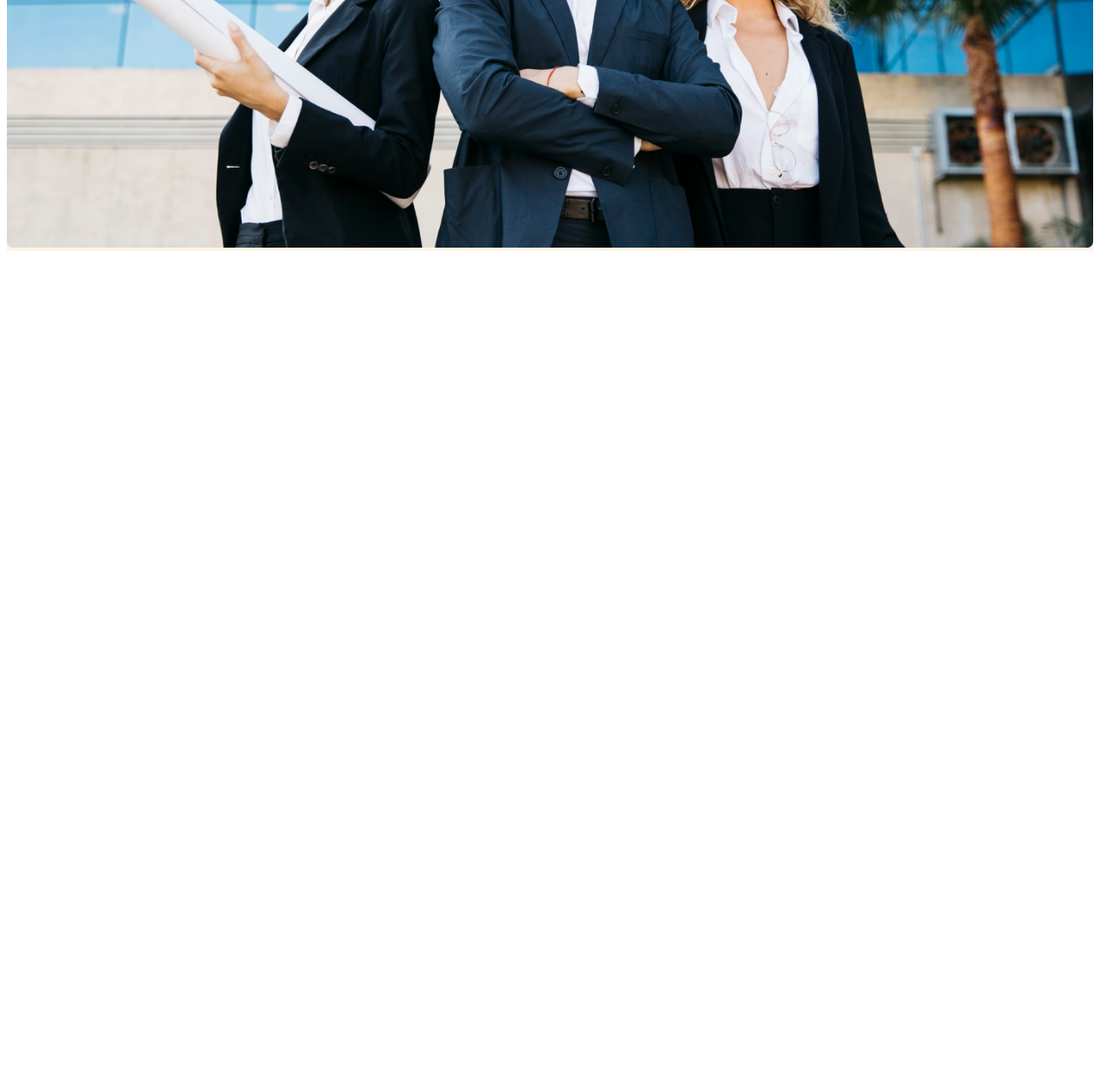
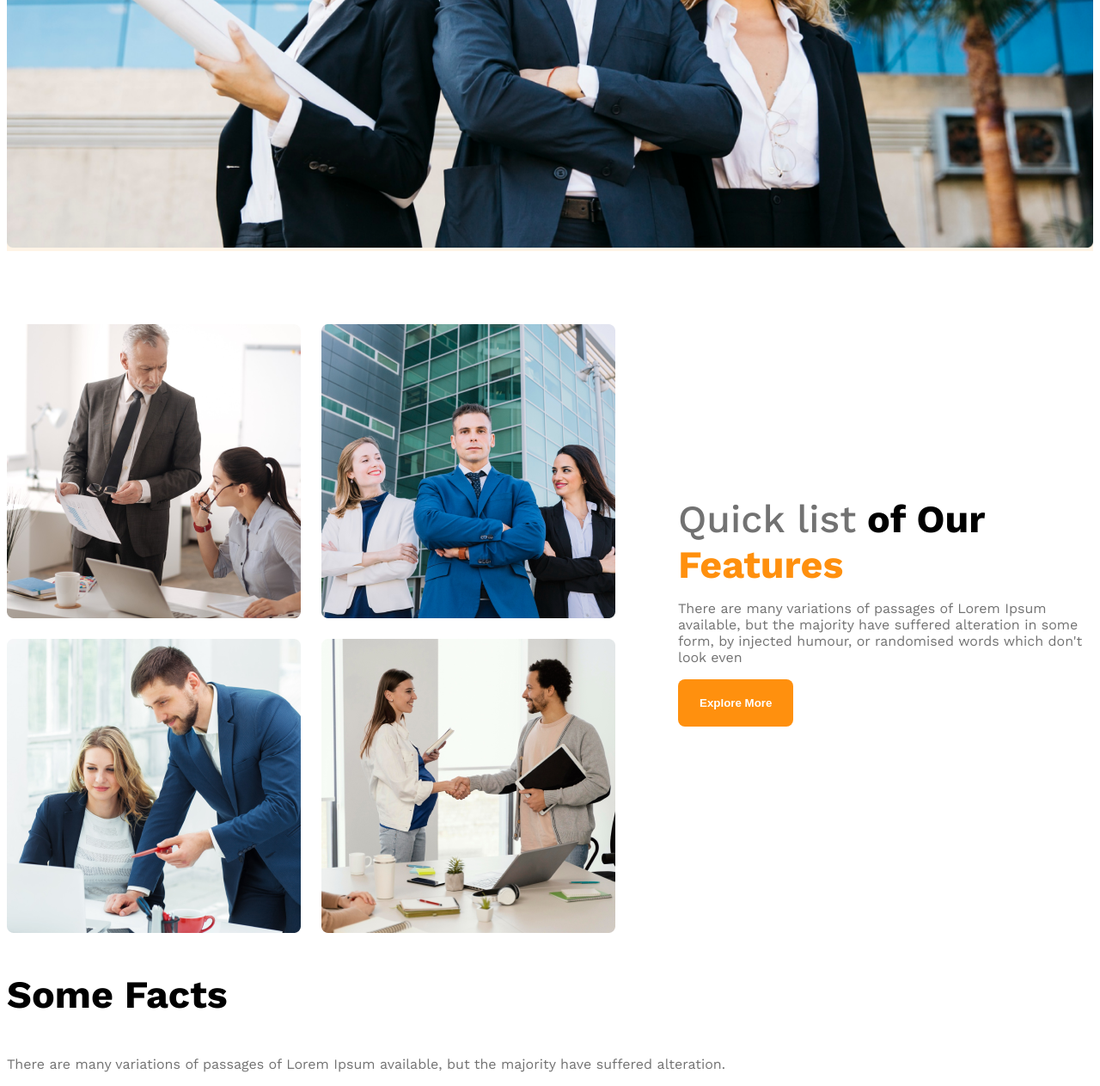
Before and after one commit to Mashrafi55/g3-architect-website, a plain HTML site: page index.html in a window 1280 px wide. Shown: the part 874-2137 px from the top of the page at 86% size. Before the commit the page ends 1174 px from the top, so only its background shows below. Drawn offline with nearby package versions, Linux system fonts and the light colour scheme.

Commit message:
added main content

```diff
--- a/index.html
+++ b/index.html
@@ -30,7 +30,31 @@
     </header>
 
     <main>
+        <!-- team section start -->
+        <section class="teams display-flex">
+            <div class="team-img-container">
+                <img src="images/team1.png" alt="two architech discussing about design">
+                <img src="images/team2.png" alt="">
+                <img src="images/team3.png" alt="">
+                <img src="images/team4.png" alt="">
+            </div>
+            <div class="our-features">
+               <h3 class="section-title"><span id="quick-list" class="dark-3">Quick list</span> <span> of Our</span> <span class="text-primary">Features</span></h3>
+               <p class="feature-description dark-3">
+                There are many variations of passages of Lorem Ipsum available, but the majority have suffered alteration in some form, by injected humour, or randomised words which don't look even
+               </p>
+               <button class="btn-2 btn-primary">Explore More</button>
+            </div>
+        </section>
+        <!-- feature will enjoy -->
+         <section>
+            <h3 class="section-title">Some Facts</h3>
+            <p class="dark-3">There are many variations of passages of Lorem Ipsum available, but the majority have suffered alteration.</p>
+         </section>
+         <!-- Some facrs -->
+          <section class="some-facts">
 
+          </section>
     </main>
 
     <footer>
--- a/styles/architects.css
+++ b/styles/architects.css
@@ -9,6 +9,9 @@
 /* shared styles */
 .display-flex{
     display: flex;
+}
+.text-primary{
+    color: #FF900E;
 }
 .dark-2{
     color: #424242;
@@ -29,6 +32,10 @@
     font-weight: 600;
     border-radius: 8px;
     border: none;
+}
+main{
+    max-width: 1440px;
+    margin: 0 auto;
 }
 /* header styles */
 
@@ -68,10 +75,54 @@
     width: 100%;
 }
 
+/* team and feature related styles */
+.teams{
+    align-items: center;
+}
+.team-img-container{
+    margin-top: 85px;
+    display: grid;
+    grid-template-columns: repeat(2, 1fr);
+    gap: 24px;
+}
+.section-title{
+    font-size: 2.8rem;
+}
+.our-features{
+    margin-left: 73px;
+    max-width: 537px;
+    font-weight:700 ;
+}
+#quick-list{
+    font-weight: 500;
+}
+.feature-description{
+    margin-top: -30px;
+    font-size: 1rem;
+    font-weight: normal;
+}
 
 /* responsive media query */
 @media screen and (max-width: 576px) {
-    .navbar, .nav-links{
+    .navbar,
+    .nav-links,
+    .teams{
         flex-direction: column;
     }
+
+    .team-img-container{
+        grid-template-columns: repeat(1, 1fr);
+    }
+    .our-features{
+        margin-left: 20px;
+    }
 }
+/* medium device */
+@media screen and (min-width: 576px) and (max-width:992px) {
+    .teams{
+        flex-direction: column;
+    }
+    .our-features{
+        margin-left: 50px auto;
+    }
+}
```
